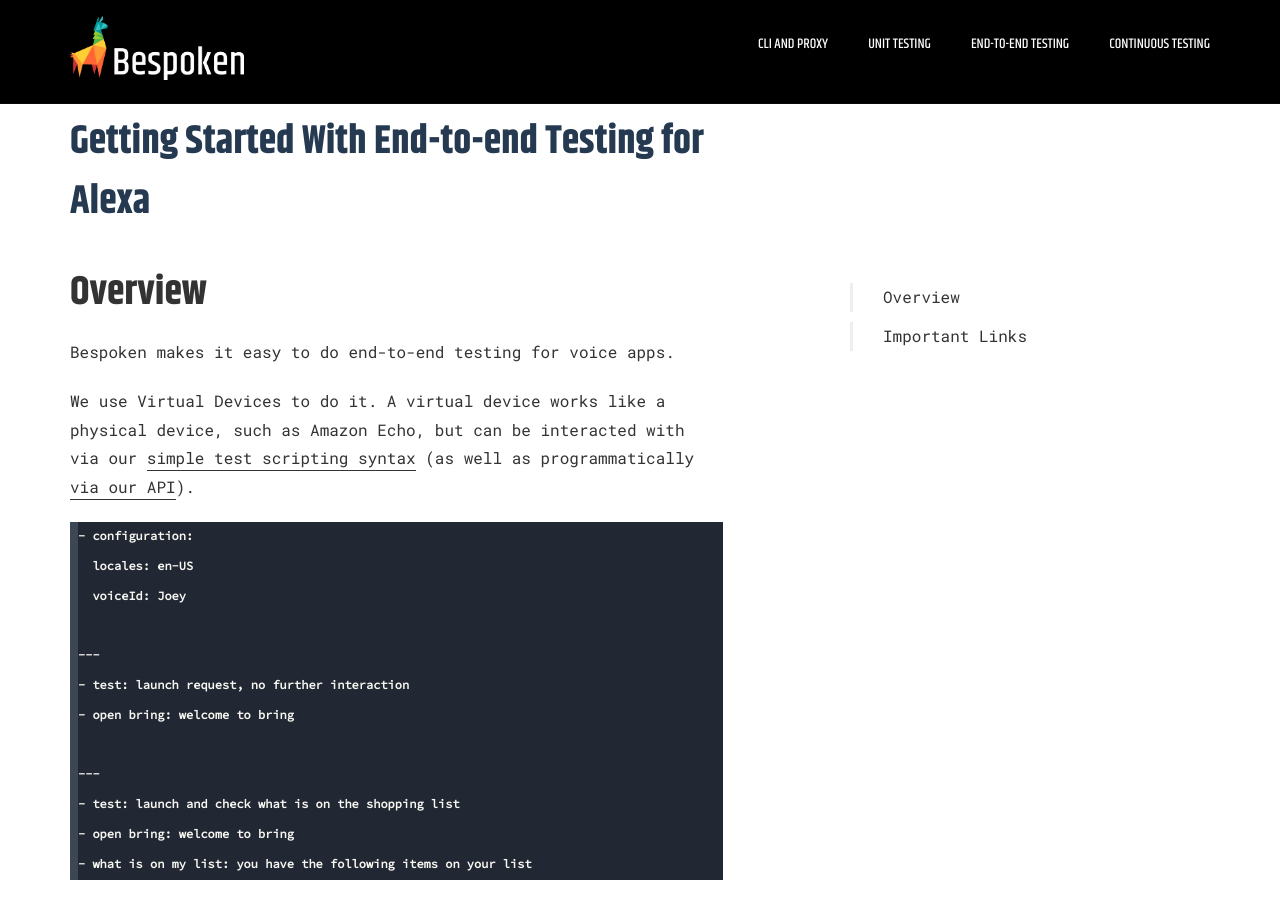
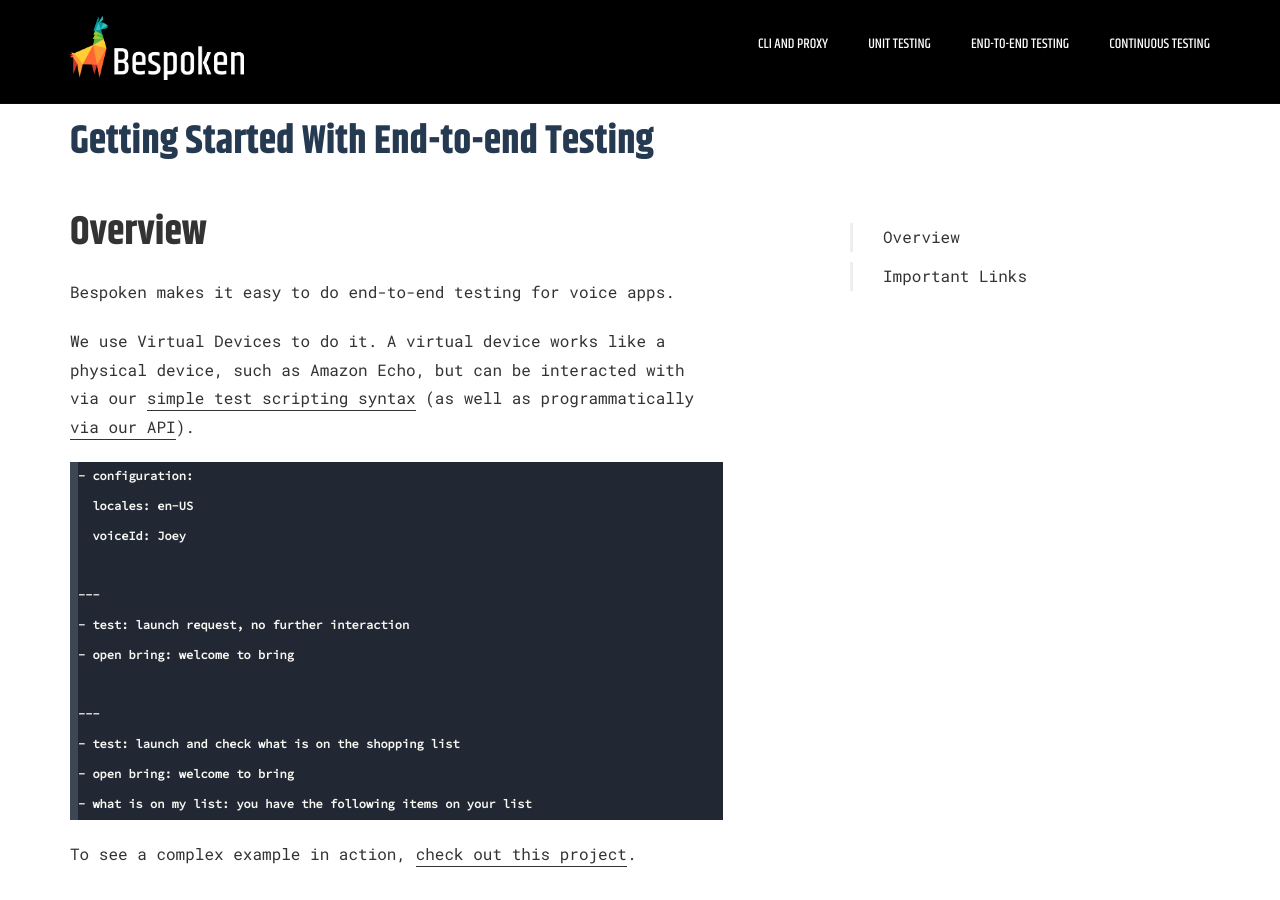
Before and after one commit to bespoken/bespoken-docs, a Jekyll site: the page built from end-to-end/getting-started.md, in a window 1280 px wide and 900 px high. Built offline with Jekyll 4.4.1, drawn with Linux system fonts in a browser that asks for light colours; some web fonts are replaced.

Commit message:
Remove Alexa from titles

```diff
--- a/end-to-end/getting-started.md
+++ b/end-to-end/getting-started.md
@@ -5,7 +5,7 @@ keywords:
 comments: false
 
 # Hero section
-title: Getting Started With End-to-end Testing for Alexa
+title: Getting Started With End-to-end Testing
 
 # Micro navigation
 micro_nav: true
```
Also changed, not shown: end-to-end/guide.md (+1 -1 lines).
